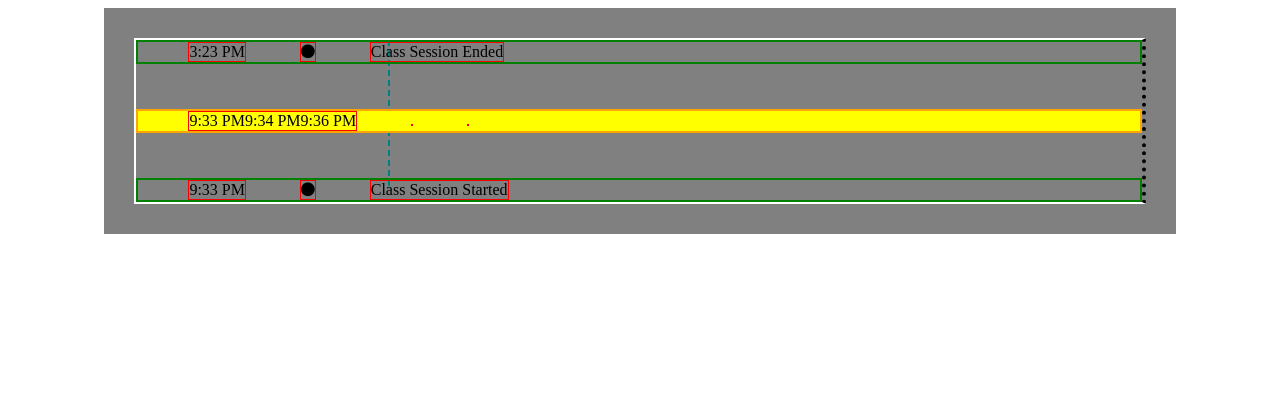
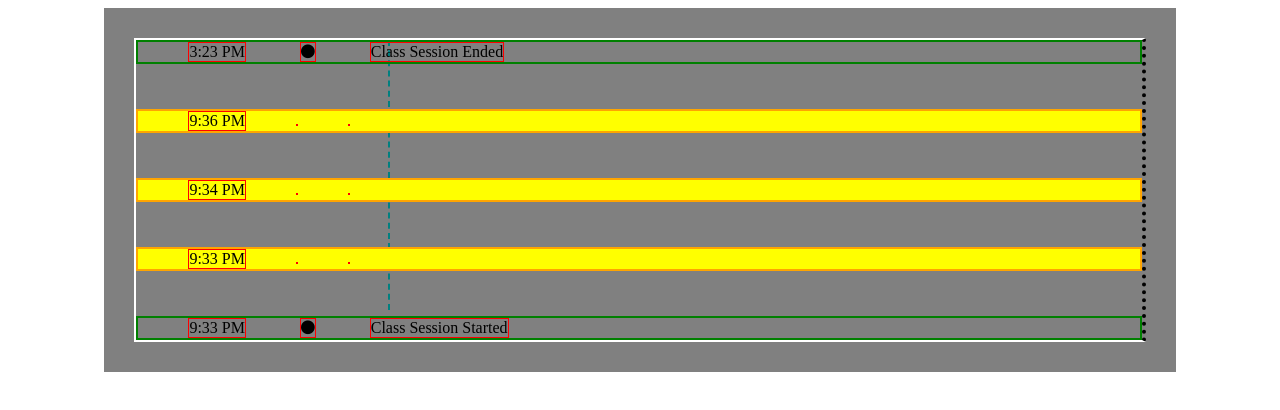
Before and after one commit to chdmark/datanyze-javascript, a plain HTML site: page index.html in a window 1280 px wide. Drawn offline with nearby package versions, Linux system fonts and the light colour scheme.

Commit message:
assign unique id to divs

```diff
--- a/application.js
+++ b/application.js
@@ -48,10 +48,15 @@ var makeSchedule = function(time, events) {
 		return parseFloat(a.timestamp) - parseFloat(b.timestamp);
 	});
 
+
 	$.each(sortedEvents, function(index, value){
 		var time = convertTimestamp(value.timestamp);
-		$(".events").children(".left").append(time);
+		$('.before').prepend($("<div id=" + index + " class='events row'><div class='left'></div><div class='middle'></div><div class='right'></div></div></div>"));
+		// $('.events').uniqueId();
 		debugger
+		$('#' + index).children(".left").append(time);
+
+
 	});
 
 
--- a/index.html
+++ b/index.html
@@ -5,6 +5,7 @@
 	<link rel="stylesheet" href="https://maxcdn.bootstrapcdn.com/font-awesome/4.5.0/css/font-awesome.min.css">
 	<link rel="stylesheet" href="application.css">
 	<script src="https://cdnjs.cloudflare.com/ajax/libs/jquery/3.0.0-alpha1/jquery.js"></script>
+
 	<script src="application.js"></script>
 	<title>Datanyze Javascript Challenge</title>
 </head>
@@ -27,14 +28,16 @@
 
 				</div>
 			</div>
-			<div class="events row">
-				<div class="left">
+			<div class="before">
+				<!-- <div class="events row">
+					<div class="left">
 
-				</div>
-				<div class="middle">
+					</div>
+					<div class="middle">
 
-				</div>
-				<div class="right"></div>
+					</div>
+					<div class="right"></div>
+				</div> -->
 			</div>
 			<div class="start row">
 				<div class="left">
@@ -42,7 +45,7 @@
 
 				</div>
 				<div class="middle">
-					<!-- <i class="fa fa-circle"></i> -->
+
 				</div>
 
 				<div class="right">
```
